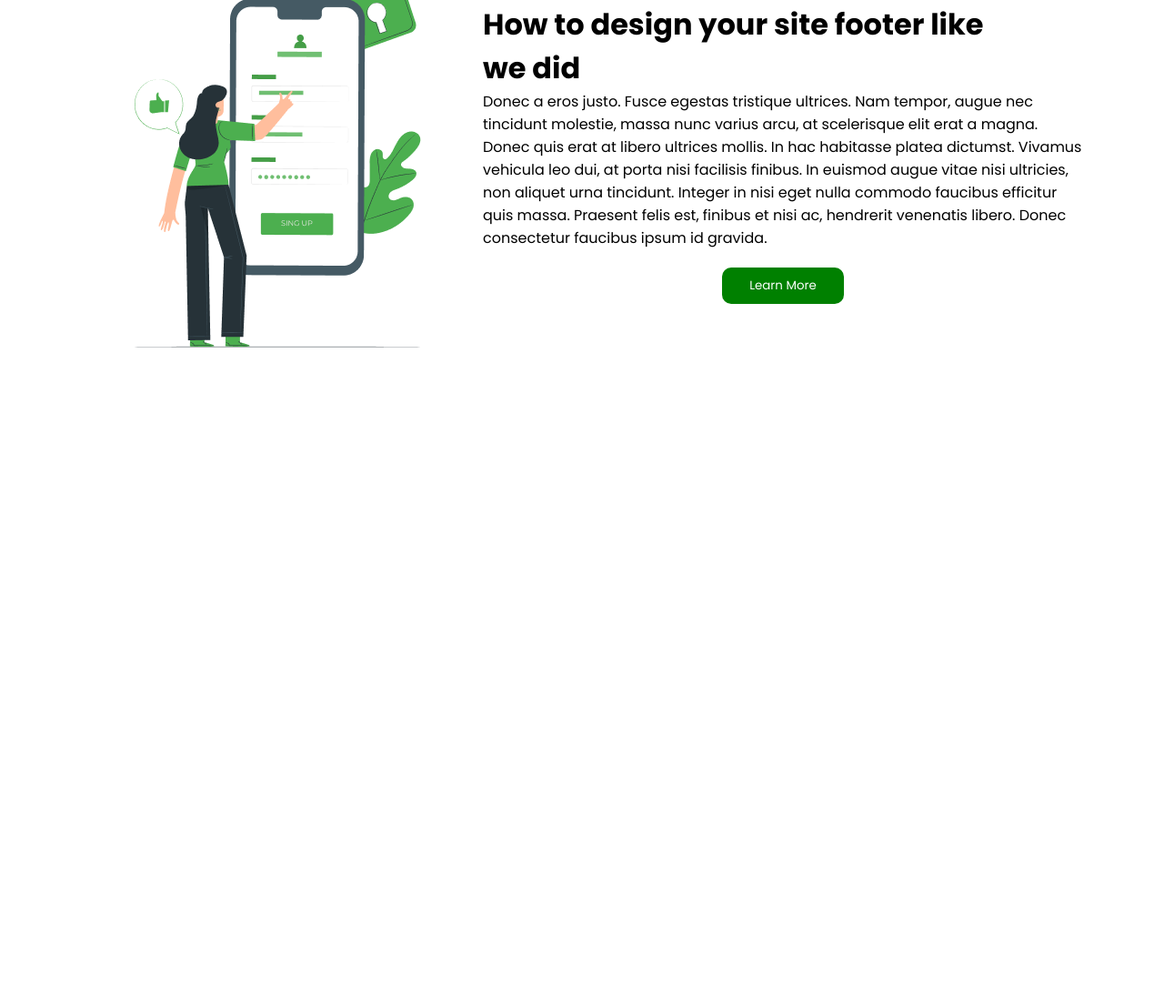
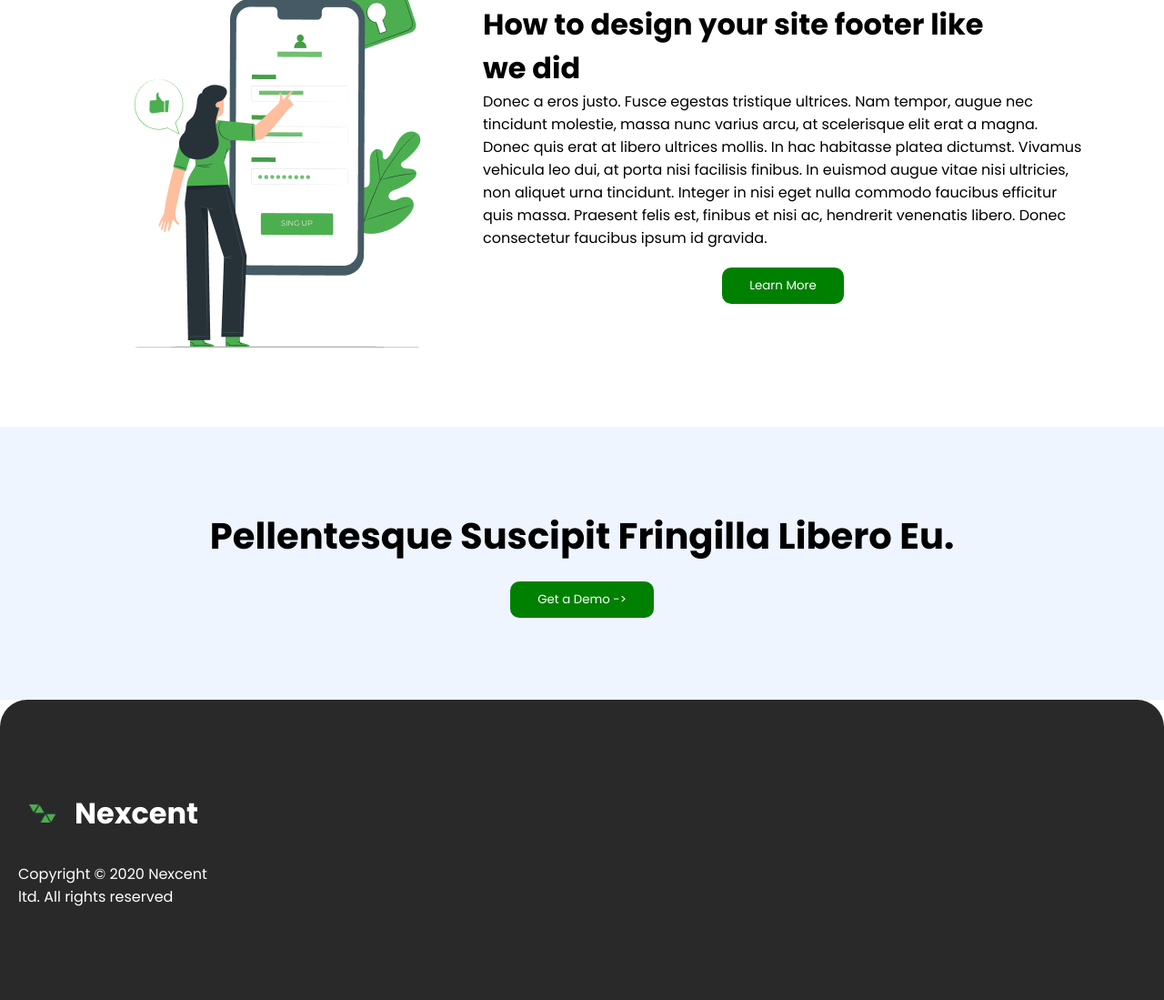
Before and after one commit to Kotteeswaran12/nexcent_pj_1, a website: page index.html in a window 1280 px wide. Shown: the part 2483-3582 px from the top of the page at 91% size. Before the commit the page ends 2902 px from the top, so only its background shows below. Drawn offline with Linux system fonts and the light colour scheme; a web font is replaced by a local one.

Commit message:
29/08/25

```diff
--- a/index.html
+++ b/index.html
@@ -7,7 +7,9 @@
     <title>Nexcent</title>
     <link rel="preconnect" href="https://fonts.googleapis.com">
     <link rel="preconnect" href="https://fonts.gstatic.com" crossorigin>
-    <link href="https://fonts.googleapis.com/css2?family=DM+Serif+Text:ital@0;1&family=Poppins:ital,wght@0,100;0,200;0,300;0,400;0,500;0,600;0,700;0,800;0,900;1,100;1,200;1,300;1,400;1,500;1,600;1,700;1,800;1,900&family=Roboto:ital,wght@0,100..900;1,100..900&display=swap" rel="stylesheet">
+    <link
+        href="https://fonts.googleapis.com/css2?family=DM+Serif+Text:ital@0;1&family=Poppins:ital,wght@0,100;0,200;0,300;0,400;0,500;0,600;0,700;0,800;0,900;1,100;1,200;1,300;1,400;1,500;1,600;1,700;1,800;1,900&family=Roboto:ital,wght@0,100..900;1,100..900&display=swap"
+        rel="stylesheet">
 
     <link rel="stylesheet" href="/public/index.css">
     <link rel="icon" href="./assets/Icon.png" />
@@ -153,14 +155,38 @@
 
     <div class="section5">
         <div class="left">
-                <img src="./assets/pana.png" alt="">
+            <img src="./assets/pana.png" alt="">
         </div>
         <div class="right">
             <h1>How to design your site footer like <br> we did</h1>
-            <p>Donec a eros justo. Fusce egestas tristique ultrices. Nam tempor, augue nec tincidunt molestie, massa nunc varius arcu, at scelerisque elit erat a magna. Donec quis erat at libero ultrices mollis. In hac habitasse platea dictumst. Vivamus vehicula leo dui, at porta nisi facilisis finibus. In euismod augue vitae nisi ultricies, non aliquet urna tincidunt. Integer in nisi eget nulla commodo faucibus efficitur quis massa. Praesent felis est, finibus et nisi ac, hendrerit venenatis libero. Donec consectetur faucibus ipsum id gravida.</p>
+            <p>Donec a eros justo. Fusce egestas tristique ultrices. Nam tempor, augue nec tincidunt molestie, massa
+                nunc varius arcu, at scelerisque elit erat a magna. Donec quis erat at libero ultrices mollis. In hac
+                habitasse platea dictumst. Vivamus vehicula leo dui, at porta nisi facilisis finibus. In euismod augue
+                vitae nisi ultricies, non aliquet urna tincidunt. Integer in nisi eget nulla commodo faucibus efficitur
+                quis massa. Praesent felis est, finibus et nisi ac, hendrerit venenatis libero. Donec consectetur
+                faucibus ipsum id gravida.</p>
             <div class="btn"><button>Learn More</button></div>
         </div>
     </div>
+
+    <div class="section6">
+        <div class="content">
+            <h1>Pellentesque suscipit fringilla libero eu.</h1>
+            <button> Get a Demo -></button>
+        </div>
+    </div>
+
+    <footer>
+        <div class="companyLogo">
+            <div class="logo">
+                <img src="./assets/Icon.png" alt="">
+                <h1>Nexcent</h1>
+            </div>
+            <p>Copyright © 2020 Nexcent ltd.
+                All rights reserved</p>
+
+        </div>
+    </footer>
 </body>
 
 </html>
--- a/public/index.css
+++ b/public/index.css
@@ -926,3 +926,60 @@ main>.left>button {
         padding: 10px 20px;
     } */
 }
+
+
+.section6
+{
+    margin-top: 50px;
+    text-align: center;
+    background-color: #EEF5FF;
+    display: flex;
+    flex-direction: column;
+    justify-content: center;
+
+    align-items: center;
+
+    height: 300px;
+}
+
+.section6 >.content > h1{
+    font-size: 40px;
+    text-transform: capitalize;
+}
+.section6 >.content > button{
+    padding: 10px 30px;
+    border: none;
+    background-color: green;
+    color: white;
+    border-radius: 10px;
+    margin-top: 20px;
+    cursor: pointer;
+}
+
+/* ! footer */
+footer{
+    border-top-left-radius:30px ;
+    border-top-right-radius:30px ;
+    height: 330px;
+    background-color: rgb(42, 41, 41);
+    color: white;
+}
+footer > .companyLogo {
+    width: 250px;
+    height: 100%;
+    /* background-color: red; */
+    display: flex;
+    gap: 30px;
+    flex-direction: column;
+    align-items: center;
+    justify-content: center;
+    padding: 0px 20px;
+}
+footer > .companyLogo > .logo{
+    display: flex;
+    gap: 20px;
+}
+footer > .companyLogo > .logo > img{
+    width:30px;
+    object-fit: contain;
+}
```
